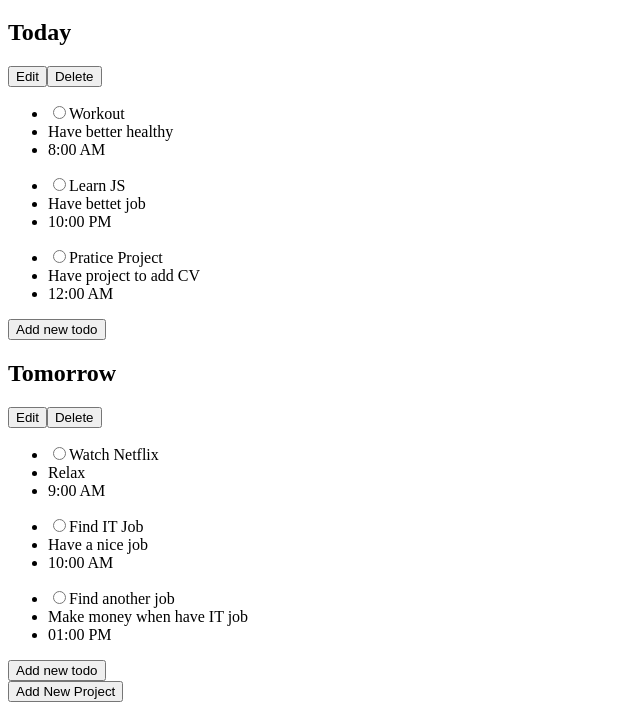
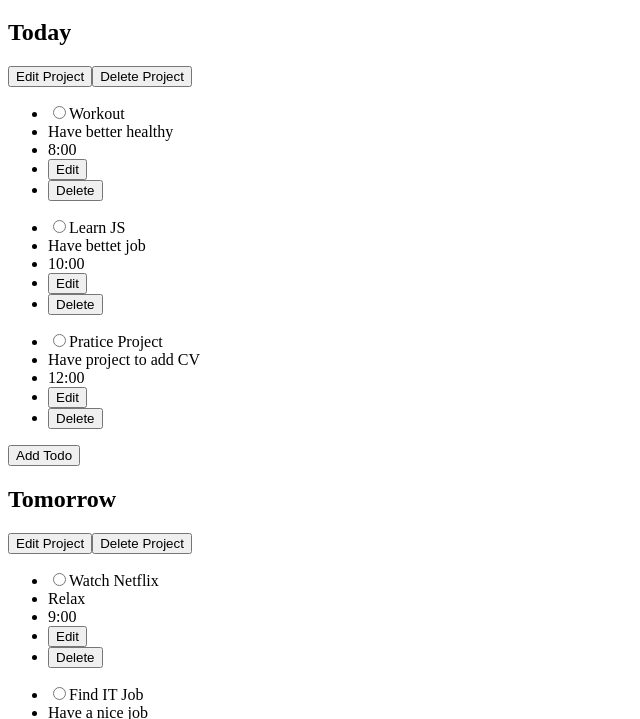
Before and after one commit to TranTrungNghiaDev/Project-Todo-List, a website built with webpack: page src/index.html in a window 1280 px wide. Shown: the part 61-780 px from the top of the page, without its empty margins (0-640 px from the left). Built offline with nearby package versions, Linux system fonts and the light colour scheme.

Commit message:
Complete basic logics
Now the page can display project
Add new project, edit project, delete project
Add new todo, edit todo, delete todo
All function work fine now when interact on page

```diff
--- a/src/index.js
+++ b/src/index.js
@@ -1,19 +1,20 @@
 import "./styles.css";
 import { addNewProject } from "./modules/logic/project/addNewProject";
-import { displayProjects } from "./modules/DOM/displayProjects";
+import { displayProjects } from "./modules/DOM/displayElement/displayProjects";
 import { addTodo } from "./modules/logic/todo/addTodo";
+import { createAddProjectBtn } from "./modules/DOM/createElement/createAddProjectBtn";
 
 export const projectList = [];
 
 addNewProject(projectList, "Today");
-addTodo(projectList, 0, "Workout", "Have better healthy", "8:00 AM", "Medium");
-addTodo(projectList, 0, "Learn JS", "Have bettet job", "10:00 PM", "High");
-addTodo(projectList, 0, "Pratice Project", "Have project to add CV", "12:00 AM", "High");
+addTodo(projectList, 0, "Workout", "Have better healthy", "8:00", "Medium");
+addTodo(projectList, 0, "Learn JS", "Have bettet job", "10:00", "High");
+addTodo(projectList, 0, "Pratice Project", "Have project to add CV", "12:00", "High");
 
 addNewProject(projectList, "Tomorrow");
-addTodo(projectList, 1, "Watch Netflix", "Relax", "9:00 AM", "Low");
-addTodo(projectList, 1, "Find IT Job", "Have a nice job", "10:00 AM", "Medium");
-addTodo(projectList, 1, "Find another job", "Make money when have IT job", "01:00 PM", "Medium");
-
+addTodo(projectList, 1, "Watch Netflix", "Relax", "9:00", "Low");
+addTodo(projectList, 1, "Find IT Job", "Have a nice job", "10:00", "Medium");
+addTodo(projectList, 1, "Find another job", "Make money when have IT job", "13:00", "Medium");
 
 displayProjects();
+createAddProjectBtn();
--- /dev/null
+++ b/src/modules/DOM/createElement/createAddProjectBtn.js
@@ -0,0 +1,39 @@
+import { projectList } from "../../..";
+import { addNewProject } from "../../logic/project/addNewProject";
+import { refreshContentDiv } from "../refreshContentDiv";
+import { createInputElement } from "./createInputElement";
+
+function createAddProjectBtn() {
+    const bodyElement = document.querySelector("body");
+
+    const addNewProjectBtn = document.createElement("button");
+    addNewProjectBtn.textContent = "Add New Project";
+    addNewProjectBtn.addEventListener("click", () => {
+        dialog.showModal();
+    })
+
+    const dialog = document.createElement("dialog");
+    const form = document.createElement("form");
+    const formTitle = document.createElement("h2");
+    formTitle.textContent = "Choose Date For Your Project";
+    const dateInput = createInputElement("project-date", "date");
+    form.appendChild(dateInput);
+
+    const submitBtn = document.createElement("button");
+    submitBtn.textContent = "Submit";
+    submitBtn.addEventListener("click", (e) => {
+        e.preventDefault();
+        addNewProject(projectList, dateInput.value.toString());
+        refreshContentDiv();
+        dialog.close();
+    })
+
+    form.appendChild(formTitle);
+    form.appendChild(submitBtn);
+    dialog.appendChild(form);
+
+    bodyElement.appendChild(addNewProjectBtn);
+    bodyElement.appendChild(dialog);
+}
+
+export {createAddProjectBtn}
--- /dev/null
+++ b/src/modules/DOM/createElement/createAddTodoBtn.js
@@ -0,0 +1,59 @@
+import { projectList } from "../../..";
+import { refreshContentDiv } from "../refreshContentDiv";
+import { createLabelElement } from "./createLabelElement";
+import { createInputElement } from "./createInputElement";
+import { createSelectElement } from "./createSelectElement";
+import { addTodo } from "../../logic/todo/addTodo";
+
+function createAddTodoBtn(parentElement, projectId) {
+    const showDialogBtn = document.createElement("button");
+    showDialogBtn.type = "button";
+    showDialogBtn.textContent = "Add Todo";
+    showDialogBtn.addEventListener("click", () => {
+        dialog.showModal();
+    })
+
+    const dialog = document.createElement("dialog");
+    const form = document.createElement("form");
+    form.method = "dialog";
+
+    createLabelElement(form, "taskName", "Task Name: ");
+    const taskNameInput = createInputElement("taskName", "text");
+    form.appendChild(taskNameInput);
+
+    createLabelElement(form, "description", "Description: ");
+    const descriptionInput = createInputElement("description", "text");
+    form.appendChild(descriptionInput);
+
+    createLabelElement(form, "priority", "Priority: ");
+    const priorityInput = createSelectElement("priority", null, "High", "Medium", "Low");
+    form.appendChild(priorityInput);
+
+    createLabelElement(form, "Duedate", "Due date: ");
+    const dueDateInput = createInputElement("dueDate", "time");
+    form.appendChild(dueDateInput);
+
+    const submitBtn = document.createElement("button");
+    submitBtn.type = "submit";
+    submitBtn.textContent = "Submit";
+
+    submitBtn.addEventListener("click", (e) => {
+        e.preventDefault();
+        const title = taskNameInput.value;
+        const description = descriptionInput.value;
+        const dueDate = dueDateInput.value;
+        const priority = priorityInput.value;
+
+        addTodo(projectList, projectId, title, description, dueDate, priority)
+        refreshContentDiv();
+        dialog.close();
+    })
+
+    form.appendChild(submitBtn);
+    dialog.appendChild(form);
+
+    parentElement.appendChild(showDialogBtn);
+    parentElement.appendChild(dialog);
+}
+
+export { createAddTodoBtn }
--- /dev/null
+++ b/src/modules/DOM/createElement/createEditProjectBtn.js
@@ -0,0 +1,38 @@
+import { projectList } from "../../..";
+import { addNewProject } from "../../logic/project/addNewProject";
+import { editProject } from "../../logic/project/editProject";
+import { refreshContentDiv } from "../refreshContentDiv";
+import { createInputElement } from "./createInputElement";
+
+function createEditProjectBtn(projectElement, projectId) {
+    const addNewProjectBtn = document.createElement("button");
+    addNewProjectBtn.textContent = "Edit Project";
+    addNewProjectBtn.addEventListener("click", () => {
+        dialog.showModal();
+    })
+
+    const dialog = document.createElement("dialog");
+    const form = document.createElement("form");
+    const formTitle = document.createElement("h2");
+    formTitle.textContent = "Choose Date For Your Project";
+    const dateInput = createInputElement("project-date", "date");
+    form.appendChild(dateInput);
+
+    const submitBtn = document.createElement("button");
+    submitBtn.textContent = "Submit";
+    submitBtn.addEventListener("click", (e) => {
+        e.preventDefault();
+        editProject(projectList, projectId, dateInput.value.toString());
+        refreshContentDiv();
+        dialog.close();
+    })
+
+    form.appendChild(formTitle);
+    form.appendChild(submitBtn);
+    dialog.appendChild(form);
+
+    projectElement.appendChild(addNewProjectBtn);
+    projectElement.appendChild(dialog);
+}
+
+export {createEditProjectBtn}
--- /dev/null
+++ b/src/modules/DOM/createElement/createEditTodoBtn.js
@@ -0,0 +1,70 @@
+import { editTodo } from "../../logic/todo/editTodo";
+import { projectList } from "../../..";
+import { refreshContentDiv } from "../refreshContentDiv";
+import { createLabelElement } from "./createLabelElement";
+import { createInputElement } from "./createInputElement";
+import { createSelectElement } from "./createSelectElement";
+
+function createEditTodoBtn(parentElement, projectId, todoData) {
+    const showDialogBtn = document.createElement("button");
+    showDialogBtn.type = "button";
+    showDialogBtn.textContent = "Edit";
+    showDialogBtn.addEventListener("click", () => {
+        dialog.showModal();
+    })
+
+    const dialog = document.createElement("dialog");
+    const form = document.createElement("form");
+    form.method = "dialog";
+
+    createLabelElement(form, "taskName", "Task Name: ");
+    const taskNameInput = createInputElement("taskName", "text", todoData.title);
+    form.appendChild(taskNameInput);
+
+    createLabelElement(form, "description", "Description: ");
+    const descriptionInput = createInputElement("description", "text", todoData.description);
+    form.appendChild(descriptionInput);
+
+    createLabelElement(form, "priority", "Priority: ");
+    const priorityInput = createSelectElement("priority", todoData.priority, "High", "Medium", "Low");
+    form.appendChild(priorityInput);
+
+    createLabelElement(form, "Duedate", "Due date: ");
+    const dueDateInput = createInputElement("dueDate", "time", todoData.dueDate);
+    form.appendChild(dueDateInput);
+
+    const submitBtn = document.createElement("button");
+    submitBtn.type = "submit";
+    submitBtn.textContent = "Submit";
+
+    submitBtn.addEventListener("click", (e) => {
+        e.preventDefault();
+        const id = todoData.id;
+        const title = taskNameInput.value;
+        const description = descriptionInput.value;
+        const dueDate = dueDateInput.value;
+        const priority = priorityInput.value;
+
+        console.log(todoData);
+
+        editTodo(projectList,
+            projectId,
+            id,
+            title,
+            description,
+            dueDate,
+            priority);
+
+        refreshContentDiv();
+        console.log(projectList);
+        dialog.close();
+    })
+
+    form.appendChild(submitBtn);
+    dialog.appendChild(form);
+
+    parentElement.appendChild(showDialogBtn);
+    parentElement.appendChild(dialog);
+}
+
+export { createEditTodoBtn }
--- /dev/null
+++ b/src/modules/DOM/createElement/createInputElement.js
@@ -0,0 +1,11 @@
+function createInputElement(name, type, value = null) {
+    const input = document.createElement("input");
+    input.id = name;
+    input.name = name;
+    input.type = type;
+    input.value = value;
+    input.required = true;
+    return input;
+}
+
+export {createInputElement}
--- /dev/null
+++ b/src/modules/DOM/createElement/createLabelElement.js
@@ -0,0 +1,8 @@
+function createLabelElement(parentElement, inputId, text) {
+    const label = document.createElement("label");
+    label.textContent = text;
+    label.htmlFor = inputId;
+    parentElement.appendChild(label);
+}
+
+export {createLabelElement}
--- /dev/null
+++ b/src/modules/DOM/createElement/createSelectElement.js
@@ -0,0 +1,12 @@
+import { createSelectOptionElement } from "./createSelectOptionElement";
+
+function createSelectElement(name, selectedOption = null,...options) {
+    const select = document.createElement("select");
+    select.id = name;
+    select.name = name;
+    createSelectOptionElement(select, selectedOption, ...options);
+
+    return select;
+}
+
+export {createSelectElement};
--- /dev/null
+++ b/src/modules/DOM/createElement/createSelectOptionElement.js
@@ -0,0 +1,15 @@
+function createSelectOptionElement(parentElement, selectedOption, ...options) {
+    const defaultOption = document.createElement("option");
+    defaultOption.textContent = "Choose your priority";
+    parentElement.appendChild(defaultOption);
+    options.forEach(option => {
+        const optionElement = document.createElement("option");
+        optionElement.textContent = option;
+        if(option === selectedOption) {
+            optionElement.selected = true;
+        }
+        parentElement.appendChild(optionElement);
+    })
+}
+
+export { createSelectOptionElement }
--- a/src/modules/DOM/displayProjects.js
+++ b/src/modules/DOM/displayElement/displayProjects.js
@@ -1,7 +1,9 @@
-import { projectList } from "../..";
-import { deleteProject } from "../logic/project/deleteProject";
+import { projectList } from "../../..";
+import { deleteProject } from "../../logic/project/deleteProject";
 import { displayTodo } from "./displayTodo";
-import { refreshContentDiv } from "./refreshContentDiv";
+import { refreshContentDiv } from "../refreshContentDiv";
+import { createAddTodoBtn } from "../createElement/createAddTodoBtn";
+import { createEditProjectBtn } from "../createElement/createEditProjectBtn";
 
 function displayProjects() {
     const contentDiv = document.querySelector("#content");
@@ -12,24 +14,18 @@ function displayProjects() {
         const projectDueDate = document.createElement("h2");
         projectDueDate.textContent = project.dueDate;
 
-        const editBtn = document.createElement("button");
-        editBtn.textContent = "Edit";
-
         const deleteBtn = document.createElement("button");
-        deleteBtn.textContent = "Delete";
+        deleteBtn.textContent = "Delete Project";
         deleteBtn.addEventListener("click", () => {
             deleteProject(projectList, project.id);
             refreshContentDiv();
         })
 
-        const addTodoBtn = document.createElement("button");
-        addTodoBtn.textContent = "Add new todo";
-
         projectSection.appendChild(projectDueDate);
-        projectSection.appendChild(editBtn);
+        createEditProjectBtn(projectSection, project.id);
         projectSection.appendChild(deleteBtn);
         displayTodo(projectSection, project);
-        projectSection.appendChild(addTodoBtn);
+        createAddTodoBtn(projectSection, project.id);
         contentDiv.appendChild(projectSection);
     })
 }
--- a/src/modules/DOM/displayTodo.js
+++ b/src/modules/DOM/displayElement/displayTodo.js
@@ -1,7 +1,7 @@
-import { projectList } from "../..";
-import { deleteTodo } from "../logic/todo/deleteTodo";
-import { displayProjects } from "./displayProjects";
-import { refreshContentDiv } from "./refreshContentDiv";
+import { projectList } from "../../..";
+import { deleteTodo } from "../../logic/todo/deleteTodo";
+import { refreshContentDiv } from "../refreshContentDiv";
+import { createEditTodoBtn } from "../createElement/createEditTodoBtn";
 
 function displayTodo(projectElement, projectData) {
     const todoListData = projectData.todoList;
@@ -31,9 +31,24 @@ function displayTodo(projectElement, projectData) {
         const dueDateItem = document.createElement("li");
         dueDateItem.textContent = todo.dueDate;
 
+        const editItem = document.createElement("li");
+        createEditTodoBtn(editItem,projectData.id, todo);
+
+        const deleteItem = document.createElement("li");
+        const deleteBtn = document.createElement("button");
+        deleteBtn.textContent = "Delete";
+        deleteBtn.addEventListener("click", () => {
+            deleteTodo(projectList, projectData.id, todo.id);
+            refreshContentDiv();
+        })
+        deleteItem.appendChild(deleteBtn);
+
         listSection.appendChild(taskNameItem);
         listSection.appendChild(descriptionItem);
         listSection.appendChild(dueDateItem);
+        listSection.appendChild(editItem);
+        listSection.appendChild(deleteItem);
+
         todoSection.appendChild(listSection);
         projectElement.appendChild(todoSection);
     });
--- a/src/modules/DOM/refreshContentDiv.js
+++ b/src/modules/DOM/refreshContentDiv.js
@@ -1,4 +1,4 @@
-import { displayProjects } from "./displayProjects";
+import { displayProjects } from "./displayElement/displayProjects";
 
 function refreshContentDiv() {
     const contentDiv = document.querySelector("#content");
--- a/src/modules/logic/todo/editTodo.js
+++ b/src/modules/logic/todo/editTodo.js
@@ -3,6 +3,7 @@ function editTodo(projectList, projectId, todoId ,title, description, dueDate, p
     const project = projectList[projectPosition];
 
     const todoPosition = project.todoList.findIndex(todo => todo.id === todoId);
+
     const todo = project.todoList[todoPosition];
 
     todo.title = title;
--- a/src/styles.css
+++ b/src/styles.css
@@ -0,0 +1,11 @@
+:root {
+    font-size: 1rem;
+}
+
+input, select {
+    display: block;
+}
+
+input[type = "radio"] {
+    display: inline-block;
+}
```
Also changed, not shown: src/index.html (+0 -1 lines).
